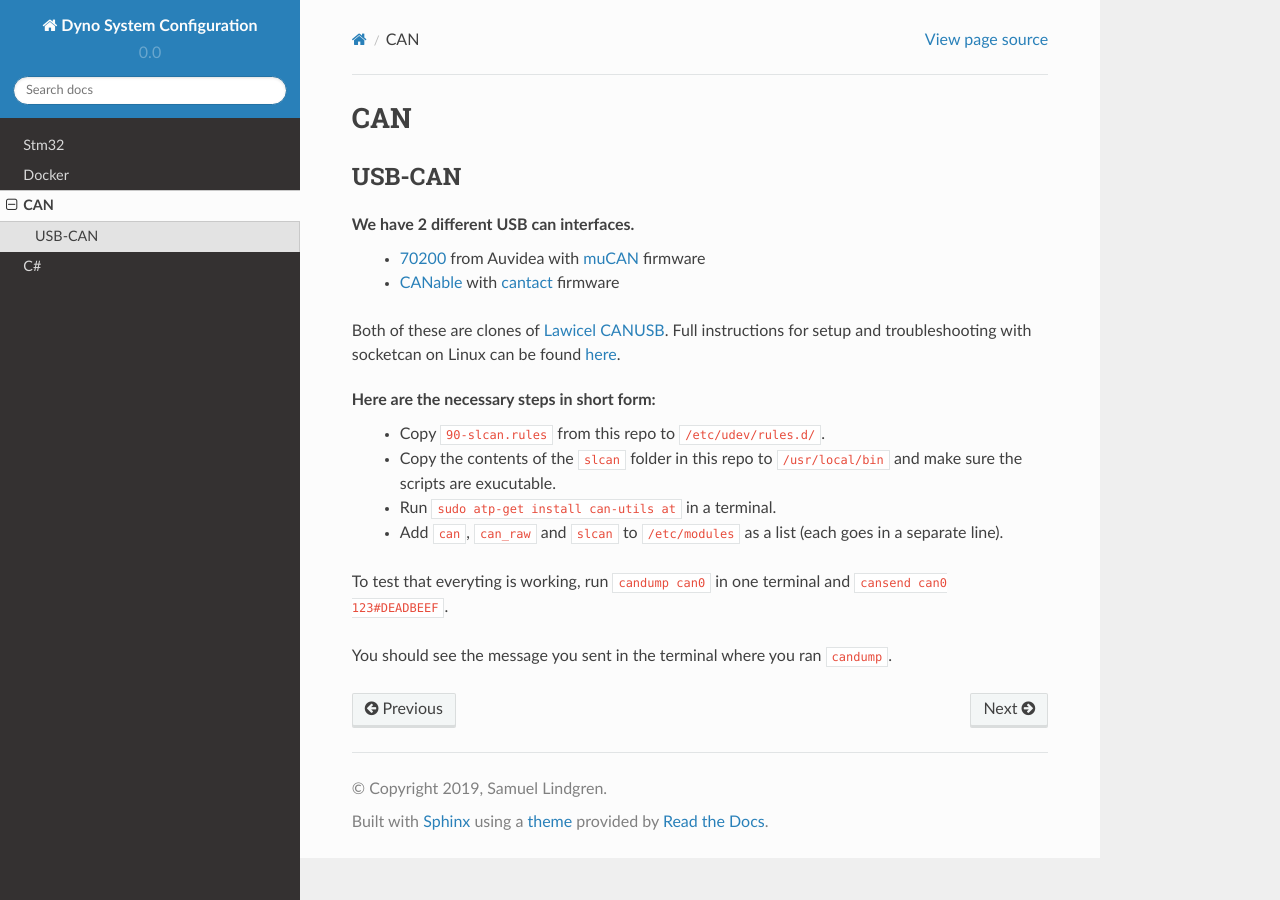
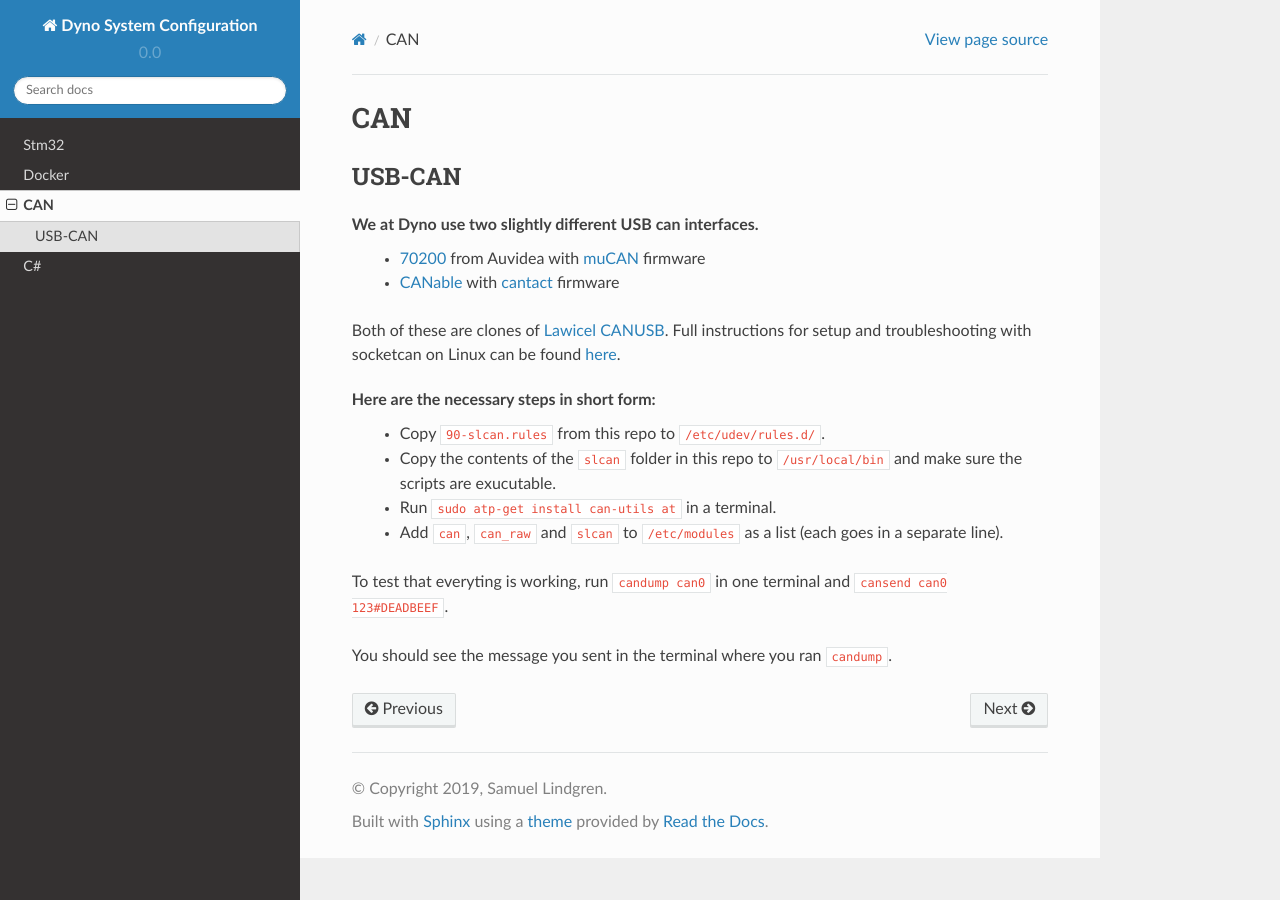
Before and after one commit to samiamlabs/dyno-system-config, a Sphinx documentation site: the page built from docs/can.rst, in a window 1280 px wide. Built offline with Sphinx 7.4.7 and the Read the Docs theme 2.0.0, drawn with Linux system fonts in a browser that asks for light colours.

Commit message:
Specify 'we'

```diff
--- a/docs/can.rst
+++ b/docs/can.rst
@@ -4,7 +4,7 @@ CAN
 USB-CAN
 -------
 
-We have 2 different USB can interfaces.
+We at Dyno use two slightly different USB can interfaces.
  - 70200_ from Auvidea with muCAN_ firmware
  - CANable_ with cantact_ firmware
 
```
